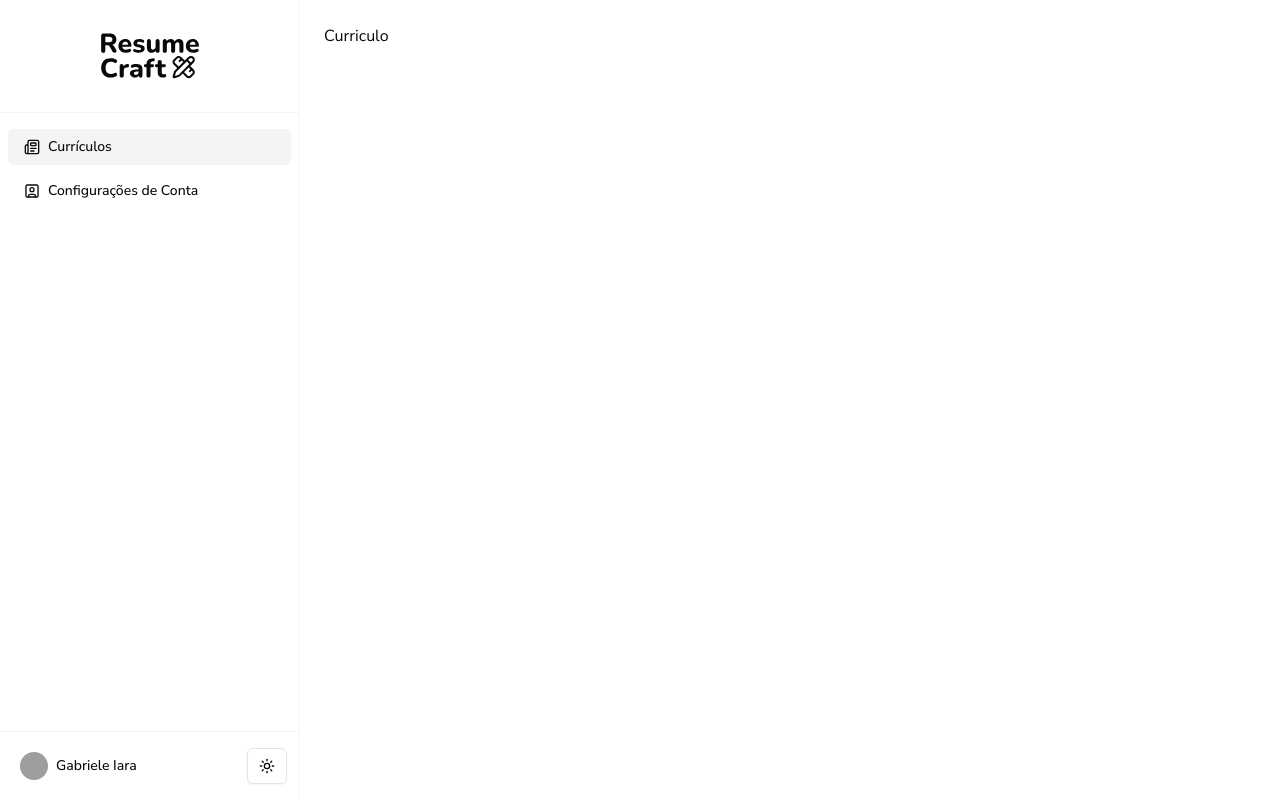
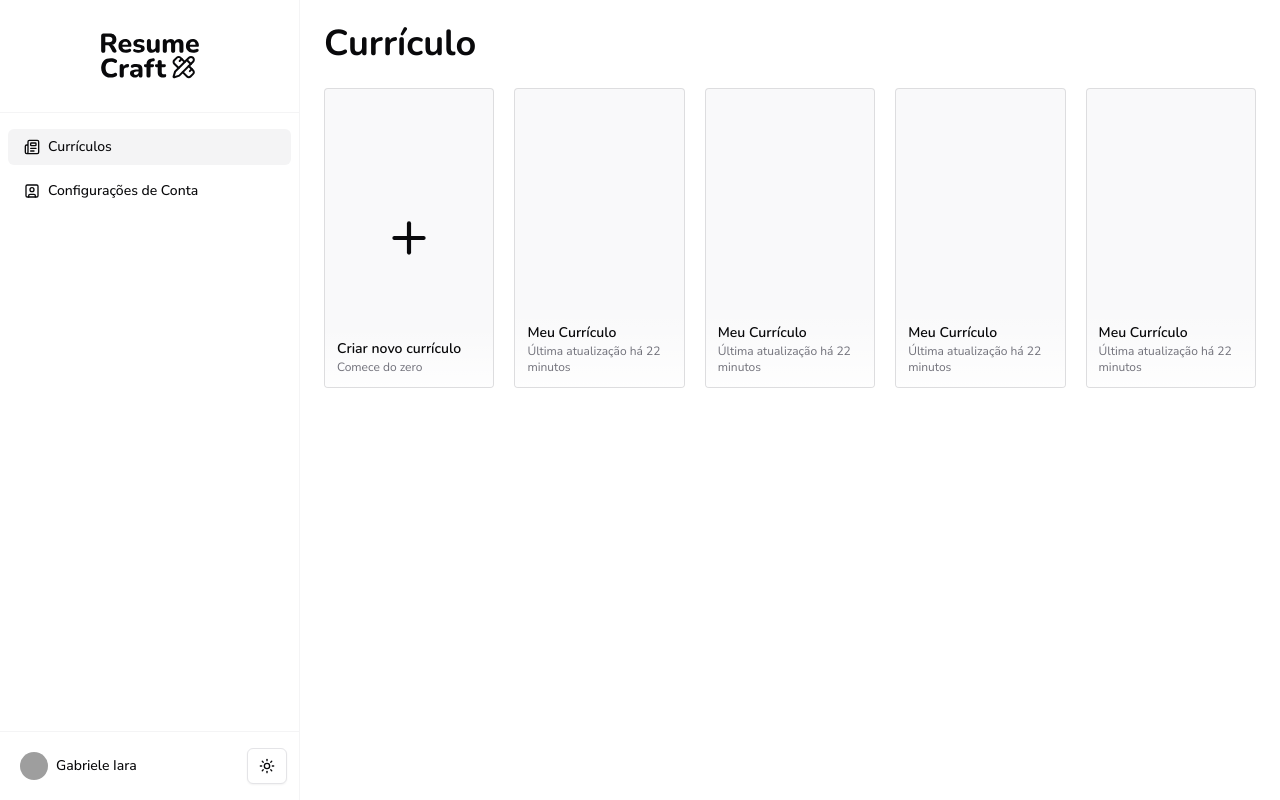
Before and after one commit to GabrieleFerreira/Resume-craft, a Next.js app in the folder resume-craft/: page /dashboard/resumes in a window 1280 px wide. Built offline with nearby package versions, Linux system fonts and the light colour scheme; grey boxes are pictures that could not be loaded.

Commit message:
criando estrutura reutilizavel da modal

```diff
--- a/resume-craft/package.json
+++ b/resume-craft/package.json
@@ -10,6 +10,7 @@
   },
   "dependencies": {
     "@radix-ui/react-avatar": "^1.1.2",
+    "@radix-ui/react-dialog": "^1.1.4",
     "@radix-ui/react-dropdown-menu": "^2.1.4",
     "@radix-ui/react-slot": "^1.1.1",
     "class-variance-authority": "^0.7.1",
--- a/resume-craft/src/app/dashboard/resumes/page.tsx
+++ b/resume-craft/src/app/dashboard/resumes/page.tsx
@@ -1,7 +1,10 @@
+import { ResumesList } from "@/components/pages/dashboard/resumes/resumes-list";
+
 export default function DashboardResumesPage() {
   return (
     <>
-      <h1>Curriculo</h1>
+      <h1 className="text-4xl font-title font-bold mb-6 ">Currículo</h1>
+      <ResumesList />
       <div></div>
     </>
   );
--- /dev/null
+++ b/resume-craft/src/components/pages/dashboard/resumes/AddResumeButton.tsx
@@ -0,0 +1,12 @@
+import { Plus } from "lucide-react";
+import { ResumeCardButton } from "./resumes-list/ResumeCardButton";
+
+export const AddResumeButton = () => {
+  return (
+    <ResumeCardButton
+      title="Criar novo currículo"
+      description="Comece do zero"
+      icon={<Plus size={50} />}
+    />
+  );
+};
--- /dev/null
+++ b/resume-craft/src/components/pages/dashboard/resumes/resumes-list/Resume-card.tsx
@@ -0,0 +1,13 @@
+import Link from "next/link";
+import { ResumeCardButton } from "./ResumeCardButton";
+
+export const ResumeCard = () => {
+  return (
+    <Link href={"/dashboard/resumes/example"} className="block w-full">
+      <ResumeCardButton
+        title="Meu Currículo"
+        description="Última atualização há 22 minutos"
+      />
+    </Link>
+  );
+};
--- /dev/null
+++ b/resume-craft/src/components/pages/dashboard/resumes/resumes-list/ResumeCardButton.tsx
@@ -0,0 +1,24 @@
+import { ReactNode } from "react";
+
+type ResumeCardButtonProps = {
+  title: string;
+  description: string;
+  icon?: ReactNode;
+};
+export const ResumeCardButton = ({
+  description,
+  title,
+  icon,
+}: ResumeCardButtonProps) => {
+  return (
+    <button className="w-full h-[300px] bg-muted/50  rounded border border-muted-foreground/20 flex items-center justify-center relative outline-none overflow-hidden hover:brightness-105 dark:hover:backdrop-brightness-125 transition-all ">
+      {icon}
+      <div className="absolute w-full left-0 bottom-0 p-3 text-left bg-gradient-to-t from-background/80 ">
+        <p className="text-sm font-semibold font-title">{title}</p>
+        <span className="block text-xs text-muted-foreground">
+          {description}
+        </span>
+      </div>
+    </button>
+  );
+};
--- /dev/null
+++ b/resume-craft/src/components/pages/dashboard/resumes/resumes-list/index.tsx
@@ -0,0 +1,14 @@
+import { AddResumeButton } from "../AddResumeButton";
+import { ResumeCard } from "./Resume-card";
+
+export const ResumesList = () => {
+  return (
+    <section className="grid grid-cols-2 md:grid-cols-3 lg:grid-cols-4 xl:grid-cols-5 auto-rows-max gap-4 lg:gap-5 flex-1">
+      <AddResumeButton />
+      <ResumeCard />
+      <ResumeCard />
+      <ResumeCard />
+      <ResumeCard />
+    </section>
+  );
+};
--- /dev/null
+++ b/resume-craft/src/components/ui/dialog/index.tsx
@@ -0,0 +1,40 @@
+import { ReactNode } from "react";
+import {
+  DialogContent,
+  DialogDescription,
+  DialogHeader,
+  Dialog as DialogRoot,
+  DialogTitle,
+  DialogTrigger,
+} from "./primitive";
+
+type DialogProps = {
+  title: string;
+  description?: string;
+  content: ReactNode;
+  open?: boolean;
+  setOpen?: (open: boolean) => void;
+  children: ReactNode;
+};
+export const Dialog = ({
+  children,
+  content,
+  title,
+  description,
+  open,
+  setOpen,
+}: DialogProps) => {
+  return (
+    <DialogRoot open={open} onOpenChange={setOpen}>
+      {children && <DialogTrigger asChild>{children}</DialogTrigger>}
+
+      <DialogContent>
+        <DialogHeader>
+          <DialogTitle>{title}</DialogTitle>
+          {description && <DialogDescription>{description}</DialogDescription>}
+        </DialogHeader>
+        {content}
+      </DialogContent>
+    </DialogRoot>
+  );
+};
--- /dev/null
+++ b/resume-craft/src/components/ui/dialog/primitive.tsx
@@ -0,0 +1,122 @@
+"use client"
+
+import * as React from "react"
+import * as DialogPrimitive from "@radix-ui/react-dialog"
+import { X } from "lucide-react"
+
+import { cn } from "@/lib/utils"
+
+const Dialog = DialogPrimitive.Root
+
+const DialogTrigger = DialogPrimitive.Trigger
+
+const DialogPortal = DialogPrimitive.Portal
+
+const DialogClose = DialogPrimitive.Close
+
+const DialogOverlay = React.forwardRef<
+  React.ElementRef<typeof DialogPrimitive.Overlay>,
+  React.ComponentPropsWithoutRef<typeof DialogPrimitive.Overlay>
+>(({ className, ...props }, ref) => (
+  <DialogPrimitive.Overlay
+    ref={ref}
+    className={cn(
+      "fixed inset-0 z-50 bg-black/80  data-[state=open]:animate-in data-[state=closed]:animate-out data-[state=closed]:fade-out-0 data-[state=open]:fade-in-0",
+      className
+    )}
+    {...props}
+  />
+))
+DialogOverlay.displayName = DialogPrimitive.Overlay.displayName
+
+const DialogContent = React.forwardRef<
+  React.ElementRef<typeof DialogPrimitive.Content>,
+  React.ComponentPropsWithoutRef<typeof DialogPrimitive.Content>
+>(({ className, children, ...props }, ref) => (
+  <DialogPortal>
+    <DialogOverlay />
+    <DialogPrimitive.Content
+      ref={ref}
+      className={cn(
+        "fixed left-[50%] top-[50%] z-50 grid w-full max-w-lg translate-x-[-50%] translate-y-[-50%] gap-4 border bg-background p-6 shadow-lg duration-200 data-[state=open]:animate-in data-[state=closed]:animate-out data-[state=closed]:fade-out-0 data-[state=open]:fade-in-0 data-[state=closed]:zoom-out-95 data-[state=open]:zoom-in-95 data-[state=closed]:slide-out-to-left-1/2 data-[state=closed]:slide-out-to-top-[48%] data-[state=open]:slide-in-from-left-1/2 data-[state=open]:slide-in-from-top-[48%] sm:rounded-lg",
+        className
+      )}
+      {...props}
+    >
+      {children}
+      <DialogPrimitive.Close className="absolute right-4 top-4 rounded-sm opacity-70 ring-offset-background transition-opacity hover:opacity-100 focus:outline-none focus:ring-2 focus:ring-ring focus:ring-offset-2 disabled:pointer-events-none data-[state=open]:bg-accent data-[state=open]:text-muted-foreground">
+        <X className="h-4 w-4" />
+        <span className="sr-only">Close</span>
+      </DialogPrimitive.Close>
+    </DialogPrimitive.Content>
+  </DialogPortal>
+))
+DialogContent.displayName = DialogPrimitive.Content.displayName
+
+const DialogHeader = ({
+  className,
+  ...props
+}: React.HTMLAttributes<HTMLDivElement>) => (
+  <div
+    className={cn(
+      "flex flex-col space-y-1.5 text-center sm:text-left",
+      className
+    )}
+    {...props}
+  />
+)
+DialogHeader.displayName = "DialogHeader"
+
+const DialogFooter = ({
+  className,
+  ...props
+}: React.HTMLAttributes<HTMLDivElement>) => (
+  <div
+    className={cn(
+      "flex flex-col-reverse sm:flex-row sm:justify-end sm:space-x-2",
+      className
+    )}
+    {...props}
+  />
+)
+DialogFooter.displayName = "DialogFooter"
+
+const DialogTitle = React.forwardRef<
+  React.ElementRef<typeof DialogPrimitive.Title>,
+  React.ComponentPropsWithoutRef<typeof DialogPrimitive.Title>
+>(({ className, ...props }, ref) => (
+  <DialogPrimitive.Title
+    ref={ref}
+    className={cn(
+      "text-lg font-semibold leading-none tracking-tight",
+      className
+    )}
+    {...props}
+  />
+))
+DialogTitle.displayName = DialogPrimitive.Title.displayName
+
+const DialogDescription = React.forwardRef<
+  React.ElementRef<typeof DialogPrimitive.Description>,
+  React.ComponentPropsWithoutRef<typeof DialogPrimitive.Description>
+>(({ className, ...props }, ref) => (
+  <DialogPrimitive.Description
+    ref={ref}
+    className={cn("text-sm text-muted-foreground", className)}
+    {...props}
+  />
+))
+DialogDescription.displayName = DialogPrimitive.Description.displayName
+
+export {
+  Dialog,
+  DialogPortal,
+  DialogOverlay,
+  DialogTrigger,
+  DialogClose,
+  DialogContent,
+  DialogHeader,
+  DialogFooter,
+  DialogTitle,
+  DialogDescription,
+}
```
Also changed, not shown: 1 other file (tests, documents, lock files or other folders).
